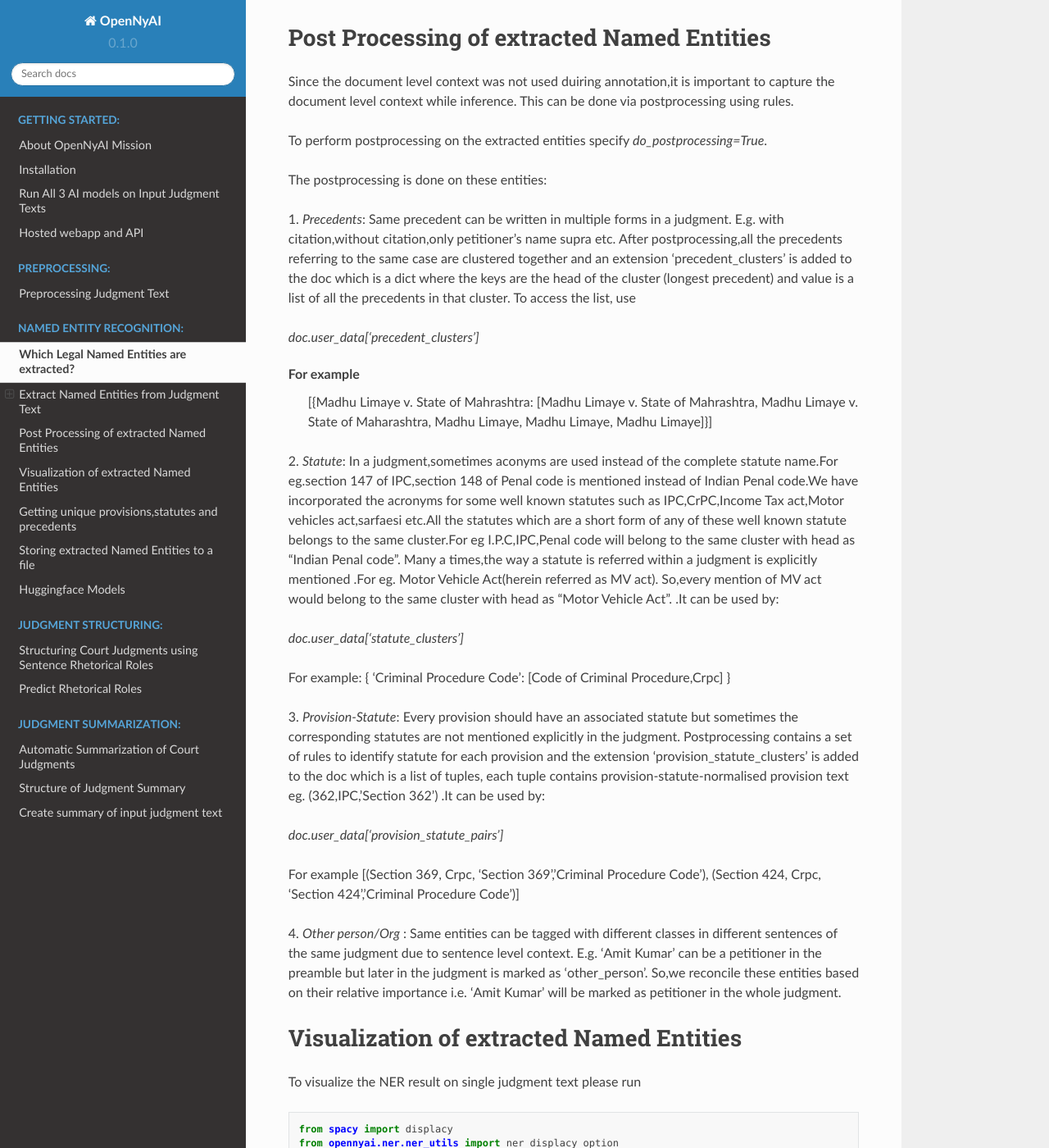
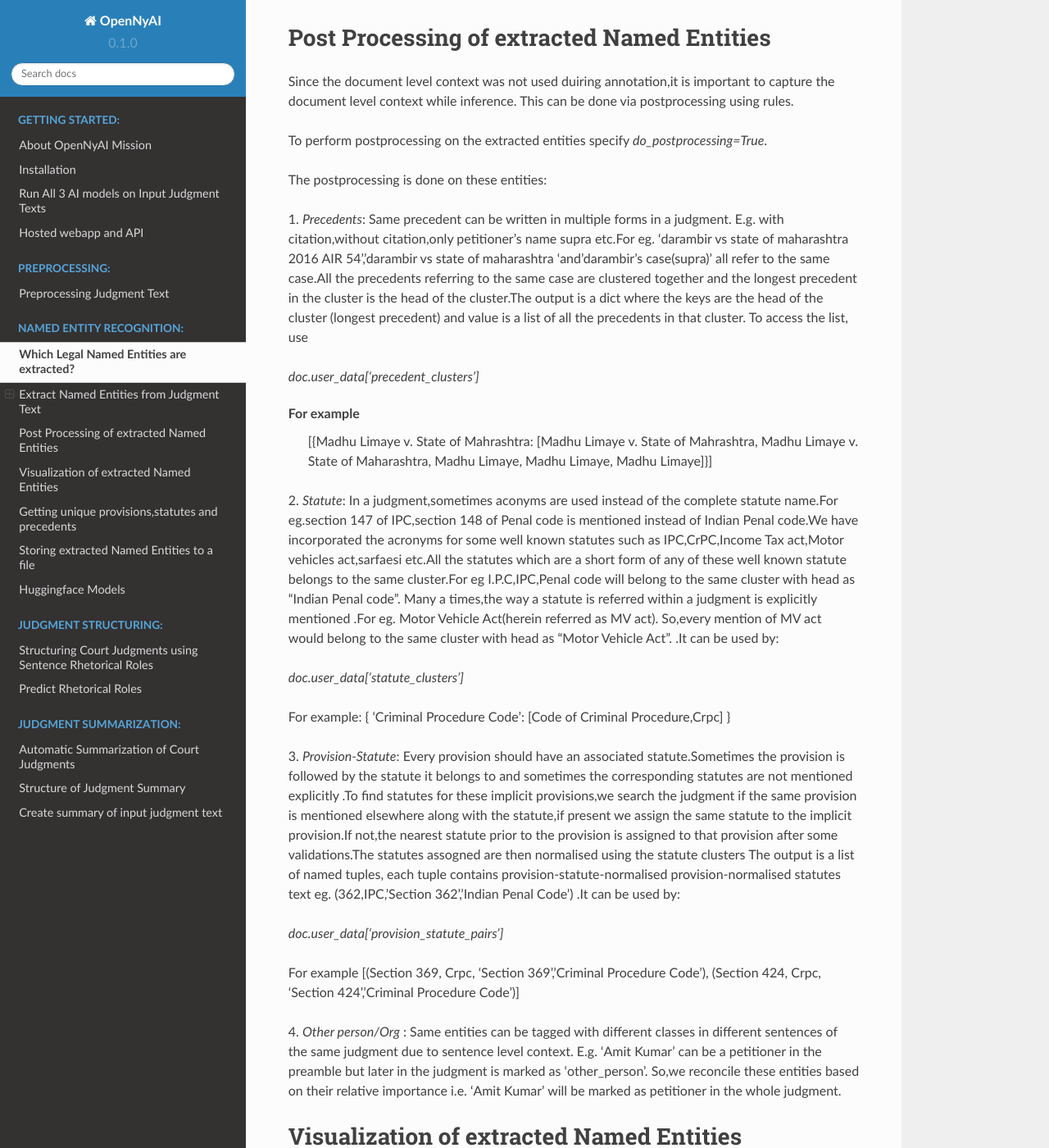
Before and after one commit to OpenNyAI/Opennyai, a Sphinx documentation site: the page built from docs/source/ner/legal_named_entities.rst, in a window 1280 px wide and 1400 px high, scrolled down 2629 px. Shown: the whole window at 82% size. Built offline with Sphinx 7.4.7 and the Read the Docs theme 2.0.0, drawn with Linux system fonts in a browser that asks for light colours.

Commit message:
Update legal_named_entities.rst

```diff
--- a/docs/source/ner/legal_named_entities.rst
+++ b/docs/source/ner/legal_named_entities.rst
@@ -80,9 +80,8 @@ To perform postprocessing on the extracted entities specify `do_postprocessing=T
 The postprocessing is done on these entities:
 
 1. `Precedents`: Same precedent can be written in multiple forms in a judgment. E.g. with citation,without
-citation,only petitioner's name supra etc. After postprocessing,all the precedents referring to the same case
-are  clustered together and an extension 'precedent_clusters' is
-added to the doc which is a dict where the keys are the head of the cluster (longest precedent) and value
+citation,only petitioner's name supra etc.For eg. 'darambir vs state of maharashtra 2016 AIR 54','darambir vs state of maharashtra 'and'darambir's case(supra)' all refer to the same case.All the precedents referring to the same case
+are  clustered together and the longest precedent in the cluster is the head of the cluster.The output is a dict where the keys are the head of the cluster (longest precedent) and value
 is a list of all the precedents in that cluster. To access the list, use
 
 `doc.user_data['precedent_clusters']`
@@ -101,10 +100,9 @@ For example:
 { 'Criminal Procedure Code': [Code of Criminal Procedure,Crpc] }
 
 
-3. `Provision-Statute`: Every provision should have an associated statute but sometimes the
-corresponding statutes are not mentioned explicitly in the judgment. Postprocessing contains a
-set of rules to identify statute for each provision and the extension 'provision_statute_clusters'
-is added to the doc which is a list of tuples, each tuple contains provision-statute-normalised provision text eg. (362,IPC,'Section 362') .It can be
+3. `Provision-Statute`: Every provision should have an associated statute.Sometimes the provision is followed by the statute it belongs to and   sometimes the
+corresponding statutes are not mentioned explicitly .To find statutes for these implicit provisions,we search the judgment if the same provision is mentioned elsewhere along with the statute,if present we assign the same statute to the implicit provision.If not,the nearest statute prior to the provision is assigned to that provision after some validations.The statutes assogned are then normalised using the statute clusters
+The output is a list of named tuples, each tuple contains provision-statute-normalised provision-normalised statutes text eg. (362,IPC,'Section 362','Indian Penal Code') .It can be
 used by:
 
 `doc.user_data['provision_statute_pairs']`
```
